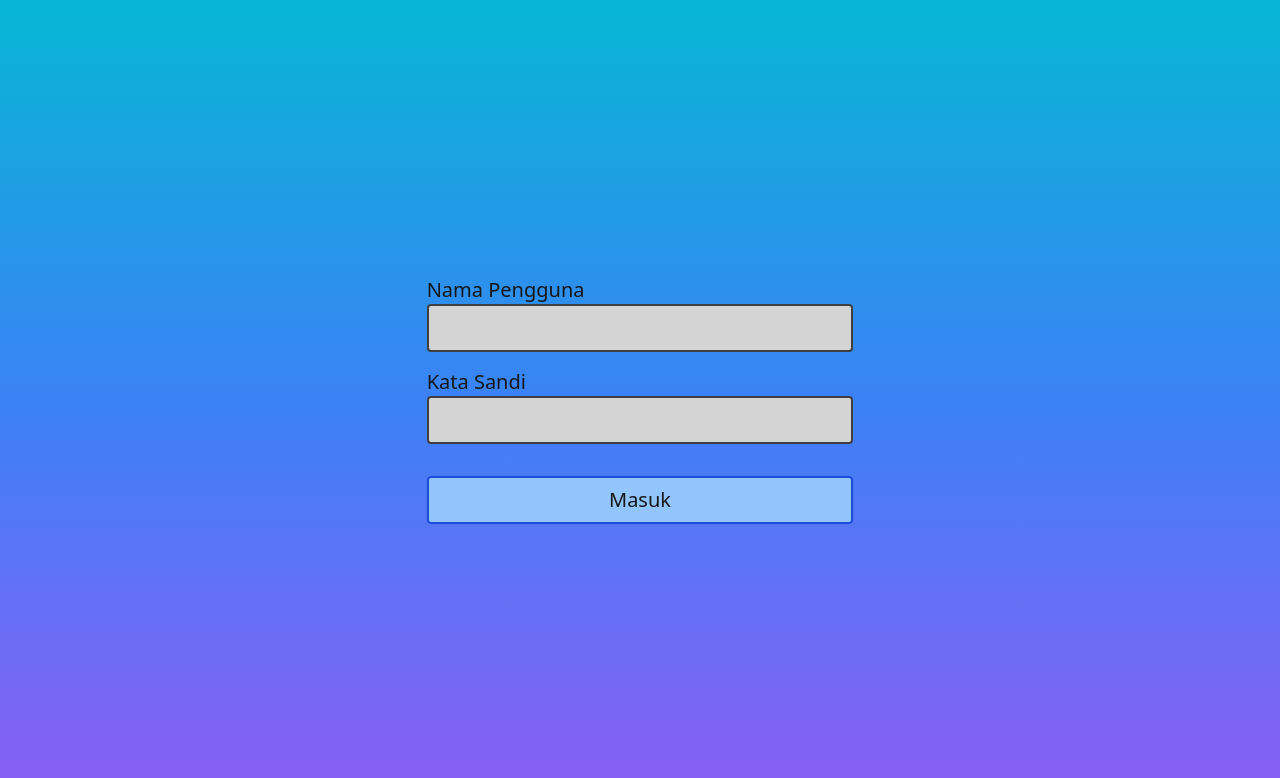
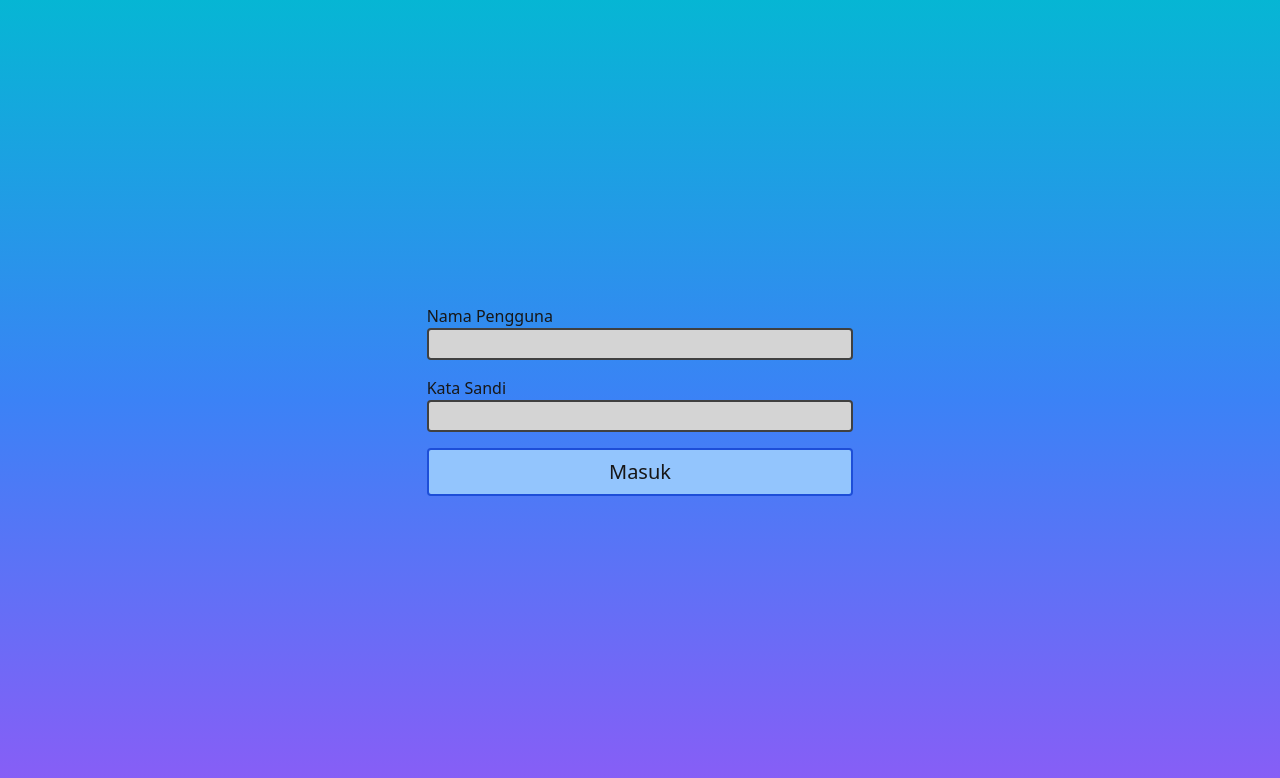
Before and after one commit to GilbyKoloay/Bengkel-Mitra, a React (Create React App) app in the folder FrontEnd/: page /login in a window 1280 px wide. Shown: the top 778 px of the page. Built offline with nearby package versions, Linux system fonts and the light colour scheme; no server answers; what @react-pdf/renderer would draw is missing.

Commit message:
modfied login page

```diff
--- a/FrontEnd/src/pages/Login/index.jsx
+++ b/FrontEnd/src/pages/Login/index.jsx
@@ -4,6 +4,17 @@ import { useDispatch } from 'react-redux';
 import { Input, Button } from '../../components';
 import { Fetch } from '../../functions';
 import { _app } from '../../redux';
+
+
+
+const InputWrapper = ({ children, label }) => {
+  return (
+    <div className='flex flex-col'>
+      <div>{label}</div>
+      {children}
+    </div>
+  );
+};
 
 
 
@@ -36,25 +47,26 @@ export default function Login() {
 
   return (
     <main className='h-screen flex justify-center items-center bg-gradient-to-b from-cyan-500 via-blue-500 to-violet-500'>
-      <form onSubmit={onSubmit} className='w-5/6 sm:w-4/6 md:w-3/6 lg:w-2/6'>
+      <form onSubmit={onSubmit} className='w-5/6 sm:w-4/6 md:w-3/6 lg:w-2/6 flex flex-col gap-4'>
+        <InputWrapper label='Nama Pengguna'>
           <Input
-          label='Nama Pengguna'
             value={username}
             onChange={value => setUsername(value)}
             disabled={isFormSubmitting}
-          size='lg'
           />
+        </InputWrapper>
+
+        <InputWrapper label='Kata Sandi'>
           <Input
-          className='mt-4'
-          label='Kata Sandi'
             value={password}
             onChange={value => setPassword(value)}
             disabled={isFormSubmitting}
             type='password'
-          size='lg'
           />
+        </InputWrapper>
+
         <Button
-          className='mt-8 w-full'
+          className='w-full'
           label='Masuk'
           type='submit'
           disabled={isFormSubmitting}
```
Lines whose indentation alone changed are shown as unchanged.
